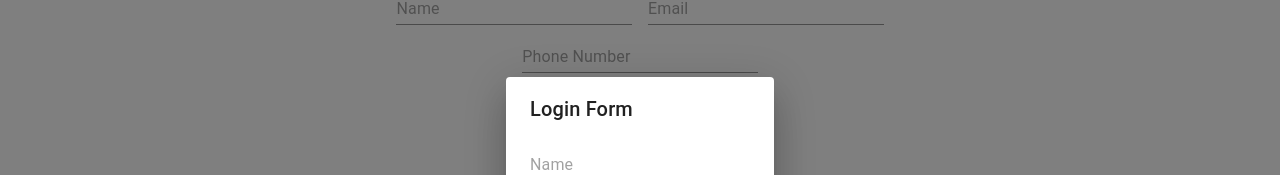
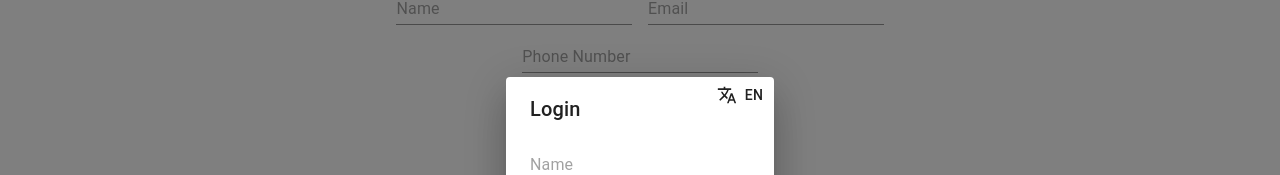
Before and after one commit to Mona95/Localization-React, a React (Create React App) app: page /contactus in a window 1280 px wide. Both pictures are taken after a click on the button "LOGIN". Shown: the part 209-384 px from the top of the page. Built offline with nearby package versions, Linux system fonts and the light colour scheme.

Commit message:
langSelector has been added to loginForm

```diff
--- /dev/null
+++ b/src/components/LangSelector/index.js
@@ -0,0 +1,51 @@
+import React, { Component } from "react";
+import TranslateIcon from "@material-ui/icons/Translate";
+import Button from "@material-ui/core/Button";
+import Menu from "@material-ui/core/Menu";
+import MenuItem from "@material-ui/core/MenuItem";
+
+class LangSelector extends Component {
+  state = {
+    locAnchorEl: null,
+  };
+
+  handleClick = (event) => {
+    this.setState({ [event.currentTarget.name]: event.currentTarget });
+  };
+
+  handleClose = (event) => {
+    this.setState({
+      locAnchorEl: null,
+    });
+  };
+
+  render() {
+    return (
+      <>
+        <Button
+          color="inherit"
+          style={{ marginLeft: 15 }}
+          aria-controls="simple-menu"
+          aria-haspopup="true"
+          name="locAnchorEl"
+          onClick={this.handleClick}
+          startIcon={<TranslateIcon />}
+        >
+          EN
+        </Button>
+        <Menu
+          id="simple-menu"
+          anchorEl={this.state.locAnchorEl}
+          keepMounted
+          open={Boolean(this.state.locAnchorEl)}
+          onClose={this.handleClose}
+        >
+          <MenuItem onClick={this.handleClose}>EN</MenuItem>
+          <MenuItem onClick={this.handleClose}>TR</MenuItem>
+        </Menu>
+      </>
+    );
+  }
+}
+
+export default LangSelector;
--- a/src/components/Modals/Login/LoginModal.style.js
+++ b/src/components/Modals/Login/LoginModal.style.js
@@ -8,6 +8,11 @@ const styles = (theme) => ({
     fontSize: 11,
     marginLeft: 10,
   },
+  langSelector: {
+    position: "absolute",
+    right: 0,
+    top: 0,
+  },
 });
 
 export default styles;
--- a/src/components/Modals/Login/index.js
+++ b/src/components/Modals/Login/index.js
@@ -8,6 +8,7 @@ import Button from "@material-ui/core/Button";
 import { Input } from "@material-ui/core";
 import styles from "./LoginModal.style";
 import { validateEmailFld, validateEmptyField } from "../../../utils/utils";
+import LangSelector from "../../LangSelector";
 
 class Login extends Component {
   state = {
@@ -69,7 +70,12 @@ class Login extends Component {
           open={this.state.modalOpen}
           aria-labelledby="form-dialog-title"
         >
-          <DialogTitle id="form-dialog-title">Login Form</DialogTitle>
+          <DialogTitle id="form-dialog-title">
+            Login
+            <div className={classes.langSelector}>
+              <LangSelector />
+            </div>
+          </DialogTitle>
           <DialogContent>
             <Input
               name="name"
--- a/src/components/Navbars/DesktopNavbar/index.js
+++ b/src/components/Navbars/DesktopNavbar/index.js
@@ -1,6 +1,5 @@
 import React, { Component } from "react";
 import { withStyles } from "@material-ui/core/styles";
-import TranslateIcon from "@material-ui/icons/Translate";
 import PersonIcon from "@material-ui/icons/Person";
 import Button from "@material-ui/core/Button";
 import Menu from "@material-ui/core/Menu";
@@ -8,6 +7,7 @@ import MenuItem from "@material-ui/core/MenuItem";
 import { Link } from "react-router-dom";
 import styles from "./DesNavbar.style";
 import LoginModal from "../../Modals/Login";
+import LangSelector from "../../LangSelector";
 
 class DesktopNavbar extends Component {
   render() {
@@ -22,28 +22,7 @@ class DesktopNavbar extends Component {
             Contact Us
           </Button>
         </Link>
-
-        <Button
-          color="inherit"
-          style={{ marginLeft: 15 }}
-          aria-controls="simple-menu"
-          aria-haspopup="true"
-          name="locAnchorEl"
-          onClick={this.props.handleClick}
-          startIcon={<TranslateIcon />}
-        >
-          EN
-        </Button>
-        <Menu
-          id="simple-menu"
-          anchorEl={this.props.locAnchorEl}
-          keepMounted
-          open={Boolean(this.props.locAnchorEl)}
-          onClose={this.props.handleClose}
-        >
-          <MenuItem onClick={this.props.handleClose}>EN</MenuItem>
-          <MenuItem onClick={this.props.handleClose}>TR</MenuItem>
-        </Menu>
+        <LangSelector />
         <LoginModal />
         <Button
           color="inherit"
--- a/src/containers/Navbar/index.js
+++ b/src/containers/Navbar/index.js
@@ -12,7 +12,6 @@ import DesktopNavbar from "../../components/Navbars/DesktopNavbar";
 
 class Navbar extends Component {
   state = {
-    locAnchorEl: null,
     userBtnAnchorEl: null,
     mobileMoreAnchorEl: null,
     isMobileMenuOpen: false,
@@ -52,7 +51,6 @@ class Navbar extends Component {
 
             <div className={classes.sectionDesktop}>
               <DesktopNavbar
-                locAnchorEl={this.state.locAnchorEl}
                 handleClick={this.handleClick}
                 handleClose={this.handleClose}
                 userBtnAnchorEl={this.state.userBtnAnchorEl}
```
Also changed, not shown: src/components/LangSelector/LangSelector.style.js (added), 1 other file (tests, documents, lock files or other folders).
